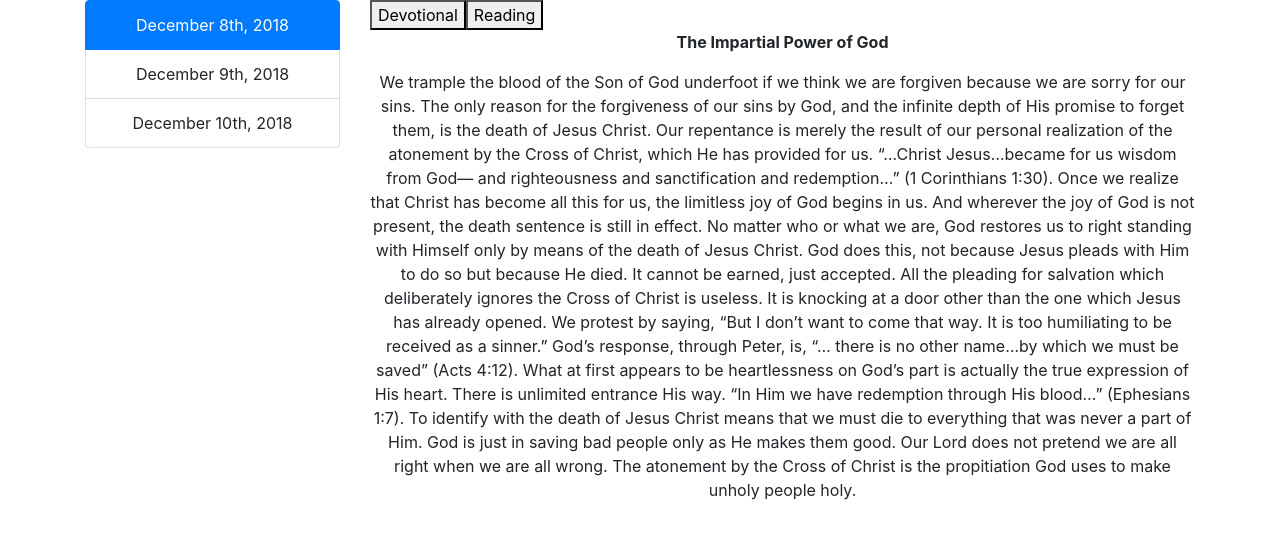
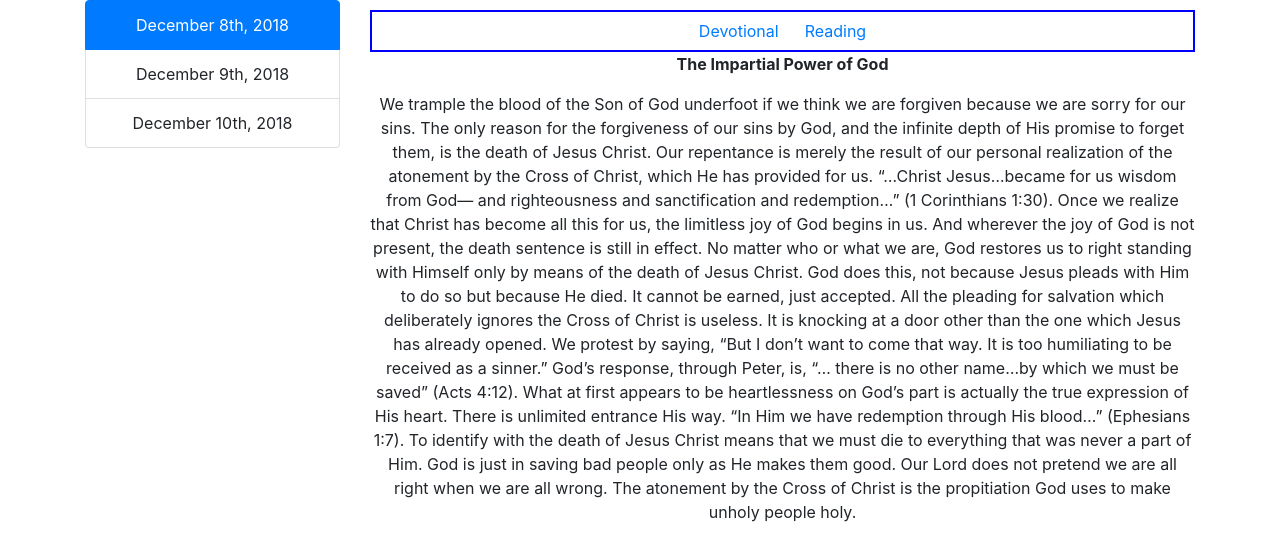
Before and after one commit to spainb123/crlife-dailybibleverse, a React (Create React App) app in the folder client/: page / in a window 1280 px wide. Shown: the top 560 px of the page. Built offline with nearby package versions, Linux system fonts and the light colour scheme.

Commit message:
Button styling

```diff
--- a/client/src/App.css
+++ b/client/src/App.css
@@ -1,32 +1,3 @@
 .App {
   text-align: center;
 }
-
-.App-logo {
-  animation: App-logo-spin infinite 20s linear;
-  height: 40vmin;
-}
-
-.App-header {
-  background-color: #282c34;
-  min-height: 100vh;
-  display: flex;
-  flex-direction: column;
-  align-items: center;
-  justify-content: center;
-  font-size: calc(10px + 2vmin);
-  color: white;
-}
-
-.App-link {
-  color: #61dafb;
-}
-
-@keyframes App-logo-spin {
-  from {
-    transform: rotate(0deg);
-  }
-  to {
-    transform: rotate(360deg);
-  }
-}
--- /dev/null
+++ b/client/src/components/ContentView/ContentView.css
@@ -0,0 +1,11 @@
+.ButtonRow {
+    margin-top: 10px;
+    border: 2px solid red;
+}
+
+@media only screen and (min-width: 420px)
+{
+    .ButtonRow {
+        border: 2px solid blue;
+    }
+}
--- a/client/src/components/ContentView/ContentView.tsx
+++ b/client/src/components/ContentView/ContentView.tsx
@@ -5,7 +5,7 @@ import ContentViewContents from './ContentViewContents';
 import { IStore, IStoreEntry, ActiveContentOption } from '../../store/Models';
 import { setActiveContent } from '../../store/Actions';
 import { Container, Row, Col} from 'reactstrap';
-
+import './ContentView.css';
 
 interface IContentViewProps
 {
@@ -43,12 +43,14 @@ class ContentView extends React.Component<IContentViewProps & IContentViewAction
         return (
             <Container>
                 <Row>
+                    <Col className="ButtonRow">
                         <ContentViewButton
                             onClick={this.onDevotionalClicked}
                             children='Devotional'></ContentViewButton>
                         <ContentViewButton
                             onClick={this.onReadingClicked}
                             children='Reading'></ContentViewButton>
+                    </Col>
                 </Row>
                 <Row>
                     <ContentViewContents
--- a/client/src/components/ContentView/ContentViewButton.tsx
+++ b/client/src/components/ContentView/ContentViewButton.tsx
@@ -1,4 +1,5 @@
 import React, { MouseEvent, ReactNode, FunctionComponent } from 'react';
+import { Button } from 'reactstrap'
 
 type Props = {
     onClick(e: MouseEvent<HTMLElement>) : void
@@ -6,7 +7,7 @@ type Props = {
 }
 
 const ContentViewButton : FunctionComponent<Props> = ({ onClick: handleClick, children } : Props) => (
-    <button onClick={handleClick}>{children}</button>
+    <Button color="link" onClick={handleClick}>{children}</Button>
 )
 
 export default ContentViewButton;
```
Lines whose indentation alone changed are shown as unchanged.
